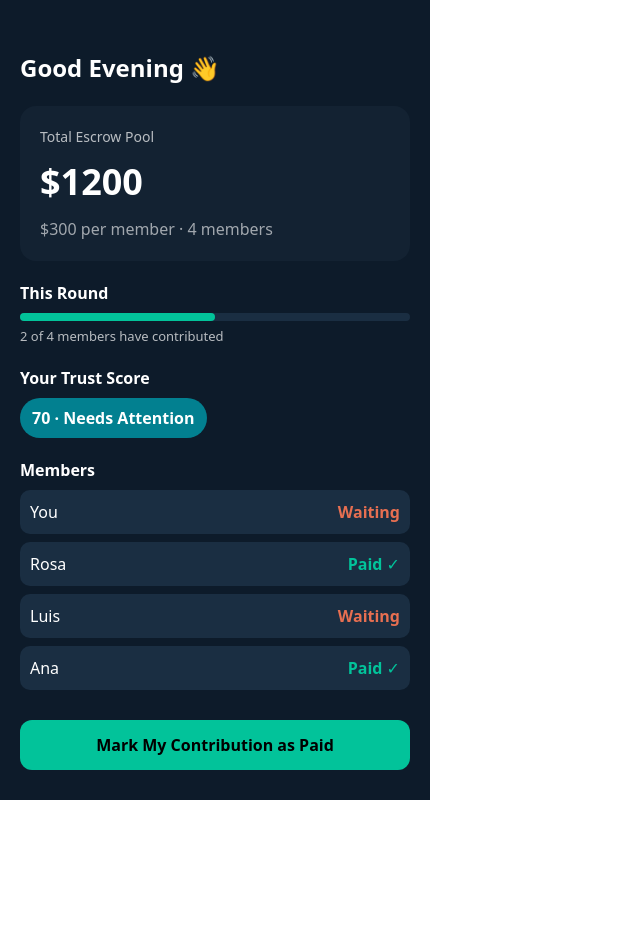
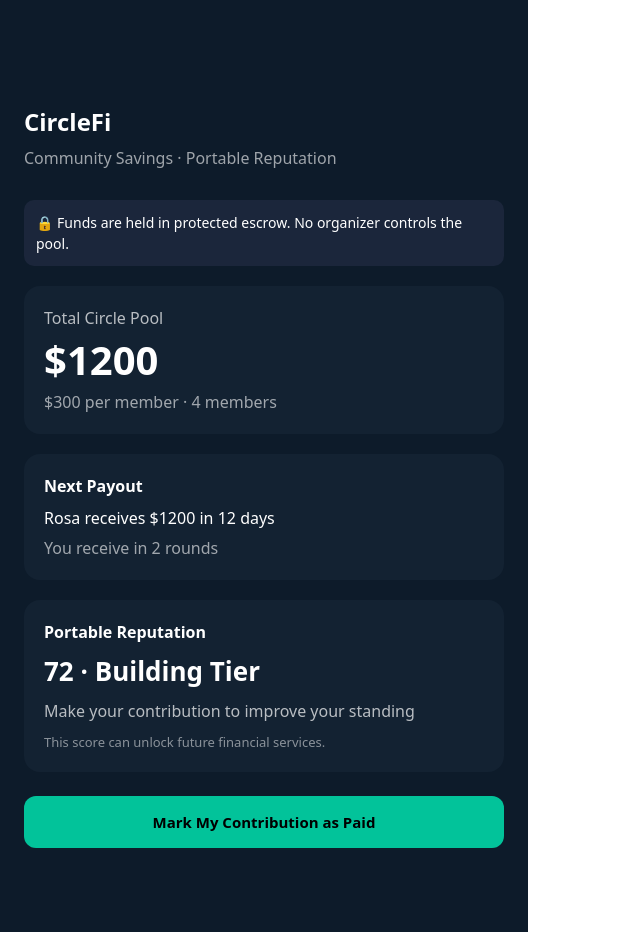
Before and after one commit to tevinskeete8-dotcom/circlefi, a React (Vite) app: page /app in a window 1280 px wide. Shown: the whole page, without its empty margins (0-640 px from the left). Before the commit the page ends 800 px from the top, so only its background shows below. Built offline with nearby package versions, Linux system fonts and the light colour scheme.

Commit message:
Final centered dashboard layout

```diff
--- a/package.json
+++ b/package.json
@@ -11,7 +11,8 @@
   },
   "dependencies": {
     "react": "^19.2.0",
-    "react-dom": "^19.2.0"
+    "react-dom": "^19.2.0",
+    "react-router-dom": "^7.13.1"
   },
   "devDependencies": {
     "@eslint/js": "^9.39.1",
--- a/src/App.tsx
+++ b/src/App.tsx
@@ -1,236 +1,14 @@
-import { useState } from "react";
-
-type Member = {
-  id: string;
-  name: string;
-  paid: boolean;
-};
+import { BrowserRouter as Router, Routes, Route } from "react-router-dom";
+import Landing from "./pages/Landing";
+import Dashboard from "./pages/Dashboard";
 
 export default function App() {
-  const [paid, setPaid] = useState(false);
-  const [showModal, setShowModal] = useState(false);
-
-  const contribution = 300;
-  const members: Member[] = [
-    { id: "1", name: "You", paid },
-    { id: "2", name: "Rosa", paid: true },
-    { id: "3", name: "Luis", paid: false },
-    { id: "4", name: "Ana", paid: true }
-  ];
-
-  const totalPool = contribution * members.length;
-  const paidCount = members.filter(m => m.paid).length;
-  const progress = (paidCount / members.length) * 100;
-
-  const trustScore = paid ? 85 : 70;
-
-  const trustLabel =
-    trustScore >= 85
-      ? "Excellent Standing"
-      : trustScore >= 75
-      ? "Good Standing"
-      : "Needs Attention";
-
   return (
-    <div style={styles.app}>
-      <div style={styles.phone}>
-        <h2 style={styles.greeting}>Good Evening 👋</h2>
-
-        <div style={styles.poolCard}>
-          <div style={styles.poolLabel}>Total Escrow Pool</div>
-          <div style={styles.poolAmount}>${totalPool}</div>
-          <div style={styles.poolSub}>
-            ${contribution} per member · 4 members
-          </div>
-        </div>
-
-        <div style={styles.section}>
-          <div style={styles.sectionTitle}>This Round</div>
-          <div style={styles.progressBarBackground}>
-            <div
-              style={{
-                ...styles.progressBarFill,
-                width: `${progress}%`
-              }}
-            />
-          </div>
-          <div style={styles.progressText}>
-            {paidCount} of {members.length} members have contributed
-          </div>
-        </div>
-
-        <div style={styles.section}>
-          <div style={styles.sectionTitle}>Your Trust Score</div>
-          <div style={styles.trustBadge}>
-            {trustScore} · {trustLabel}
-          </div>
-        </div>
-
-        <div style={styles.section}>
-          <div style={styles.sectionTitle}>Members</div>
-          {members.map(member => (
-            <div key={member.id} style={styles.memberRow}>
-              <span>{member.name}</span>
-              <span
-                style={{
-                  color: member.paid ? "#02C39A" : "#E76F51",
-                  fontWeight: 600
-                }}
-              >
-                {member.paid ? "Paid ✓" : "Waiting"}
-              </span>
-            </div>
-          ))}
-        </div>
-
-        <button
-          style={styles.payButton}
-          onClick={() => setShowModal(true)}
-        >
-          Mark My Contribution as Paid
-        </button>
-      </div>
-
-      {showModal && (
-        <div style={styles.modalOverlay}>
-          <div style={styles.modal}>
-            <h3>Confirm Payment</h3>
-            <p>You are contributing ${contribution} to this round.</p>
-            <button
-              style={styles.confirmButton}
-              onClick={() => {
-                setPaid(true);
-                setShowModal(false);
-              }}
-            >
-              Confirm Payment
-            </button>
-            <button
-              style={styles.cancelButton}
-              onClick={() => setShowModal(false)}
-            >
-              Cancel
-            </button>
-          </div>
-        </div>
-      )}
-    </div>
+    <Router>
+      <Routes>
+        <Route path="/" element={<Landing />} />
+        <Route path="/app" element={<Dashboard />} />
+      </Routes>
+    </Router>
   );
 }
-
-const styles: { [key: string]: React.CSSProperties } = {
-  app: {
-    background: "#0D1B2A",
-    minHeight: "100vh",
-    display: "flex",
-    justifyContent: "center",
-    alignItems: "center",
-    fontFamily: "system-ui"
-  },
-  phone: {
-    width: 390,
-    maxWidth: "100%",
-    padding: 20,
-    color: "white"
-  },
-  greeting: {
-    marginBottom: 20
-  },
-  poolCard: {
-    background: "#132232",
-    padding: 20,
-    borderRadius: 16,
-    marginBottom: 20
-  },
-  poolLabel: {
-    opacity: 0.7,
-    fontSize: 14
-  },
-  poolAmount: {
-    fontSize: 36,
-    fontWeight: 800,
-    margin: "8px 0"
-  },
-  poolSub: {
-    opacity: 0.6
-  },
-  section: {
-    marginBottom: 20
-  },
-  sectionTitle: {
-    marginBottom: 8,
-    fontWeight: 600
-  },
-  progressBarBackground: {
-    height: 8,
-    background: "#1A2E42",
-    borderRadius: 4
-  },
-  progressBarFill: {
-    height: 8,
-    background: "#02C39A",
-    borderRadius: 4
-  },
-  progressText: {
-    marginTop: 6,
-    fontSize: 13,
-    opacity: 0.7
-  },
-  trustBadge: {
-    background: "#028090",
-    padding: "8px 12px",
-    borderRadius: 20,
-    display: "inline-block",
-    fontWeight: 600
-  },
-  memberRow: {
-    display: "flex",
-    justifyContent: "space-between",
-    background: "#1A2E42",
-    padding: 10,
-    borderRadius: 10,
-    marginBottom: 8
-  },
-  payButton: {
-    width: "100%",
-    padding: 14,
-    background: "#02C39A",
-    border: "none",
-    borderRadius: 12,
-    fontWeight: 700,
-    marginTop: 10,
-    cursor: "pointer"
-  },
-  modalOverlay: {
-    position: "fixed",
-    inset: 0,
-    background: "rgba(0,0,0,0.6)",
-    display: "flex",
-    justifyContent: "center",
-    alignItems: "center"
-  },
-  modal: {
-    background: "#132232",
-    padding: 20,
-    borderRadius: 16,
-    width: 300,
-    textAlign: "center"
-  },
-  confirmButton: {
-    background: "#02C39A",
-    border: "none",
-    padding: 10,
-    borderRadius: 10,
-    width: "100%",
-    marginTop: 10
-  },
-  cancelButton: {
-    background: "transparent",
-    border: "1px solid #02C39A",
-    padding: 10,
-    borderRadius: 10,
-    width: "100%",
-    marginTop: 8,
-    color: "#02C39A"
-  }
-};
--- /dev/null
+++ b/src/pages/Dashboard.tsx
@@ -0,0 +1,128 @@
+import { useState } from "react";
+
+export default function Dashboard() {
+  const [paid, setPaid] = useState(false);
+
+  const contribution = 300;
+  const members = 4;
+  const pool = contribution * members;
+
+  const reputationScore = paid ? 85 : 72;
+  const reputationTier =
+    reputationScore >= 85 ? "Silver Tier" : "Building Tier";
+
+  return (
+    <div
+      style={{
+        minHeight: "100vh",
+        background: "#0D1B2A",
+        display: "flex",
+        justifyContent: "center",
+        paddingTop: 60,
+        paddingBottom: 60,
+        fontFamily: "system-ui"
+      }}
+    >
+      <div
+        style={{
+          width: "100%",
+          maxWidth: 480,
+          padding: 24,
+          color: "white"
+        }}
+      >
+        <h2 style={{ marginBottom: 6 }}>CircleFi</h2>
+        <div style={{ opacity: 0.6, marginBottom: 30 }}>
+          Community Savings · Portable Reputation
+        </div>
+
+        <div
+          style={{
+            background: "#1B263B",
+            padding: 12,
+            borderRadius: 10,
+            marginBottom: 20,
+            fontSize: 14
+          }}
+        >
+          🔒 Funds are held in protected escrow. No organizer controls the pool.
+        </div>
+
+        <div
+          style={{
+            background: "#132232",
+            padding: 20,
+            borderRadius: 16,
+            marginBottom: 20
+          }}
+        >
+          <div style={{ opacity: 0.7 }}>Total Circle Pool</div>
+          <div style={{ fontSize: 40, fontWeight: 800 }}>${pool}</div>
+          <div style={{ opacity: 0.6 }}>
+            ${contribution} per member · {members} members
+          </div>
+        </div>
+
+        <div
+          style={{
+            background: "#132232",
+            padding: 20,
+            borderRadius: 16,
+            marginBottom: 20
+          }}
+        >
+          <div style={{ fontWeight: 600, marginBottom: 8 }}>
+            Next Payout
+          </div>
+          <div>Rosa receives ${pool} in 12 days</div>
+          <div style={{ opacity: 0.6, marginTop: 6 }}>
+            You receive in 2 rounds
+          </div>
+        </div>
+
+        <div
+          style={{
+            background: "#132232",
+            padding: 20,
+            borderRadius: 16,
+            marginBottom: 24
+          }}
+        >
+          <div style={{ fontWeight: 600, marginBottom: 8 }}>
+            Portable Reputation
+          </div>
+
+          <div style={{ fontSize: 26, fontWeight: 700 }}>
+            {reputationScore} · {reputationTier}
+          </div>
+
+          <div style={{ opacity: 0.7, marginTop: 8 }}>
+            {paid
+              ? "3 on-time contributions · 0 missed payments"
+              : "Make your contribution to improve your standing"}
+          </div>
+
+          <div style={{ opacity: 0.5, marginTop: 10, fontSize: 13 }}>
+            This score can unlock future financial services.
+          </div>
+        </div>
+
+        <button
+          onClick={() => setPaid(true)}
+          style={{
+            width: "100%",
+            padding: 16,
+            background: "#02C39A",
+            border: "none",
+            borderRadius: 12,
+            fontWeight: 700,
+            fontSize: 15,
+            cursor: "pointer"
+          }}
+        >
+          Mark My Contribution as Paid
+        </button>
+      </div>
+    </div>
+  );
+}
--- /dev/null
+++ b/src/pages/Landing.tsx
@@ -0,0 +1,30 @@
+export default function Landing() {
+  return (
+    <div style={{ fontFamily: "system-ui", padding: 40 }}>
+      <h1 style={{ fontSize: 42, fontWeight: 800 }}>
+        Build trust in your savings circle.
+      </h1>
+
+      <p style={{ fontSize: 20, marginTop: 20, maxWidth: 600 }}>
+        Digitize your susu, tanda, or sou-sou safely.
+        Every contribution builds a portable reputation
+        you can use to unlock future financial services.
+      </p>
+
+      <button
+        style={{
+          marginTop: 30,
+          padding: "14px 24px",
+          background: "#028090",
+          color: "white",
+          border: "none",
+          borderRadius: 8,
+          fontWeight: 600,
+          cursor: "pointer"
+        }}
+      >
+        Get Started
+      </button>
+    </div>
+  );
+}
```
Also changed, not shown: 1 other file (tests, documents, lock files or other folders).
